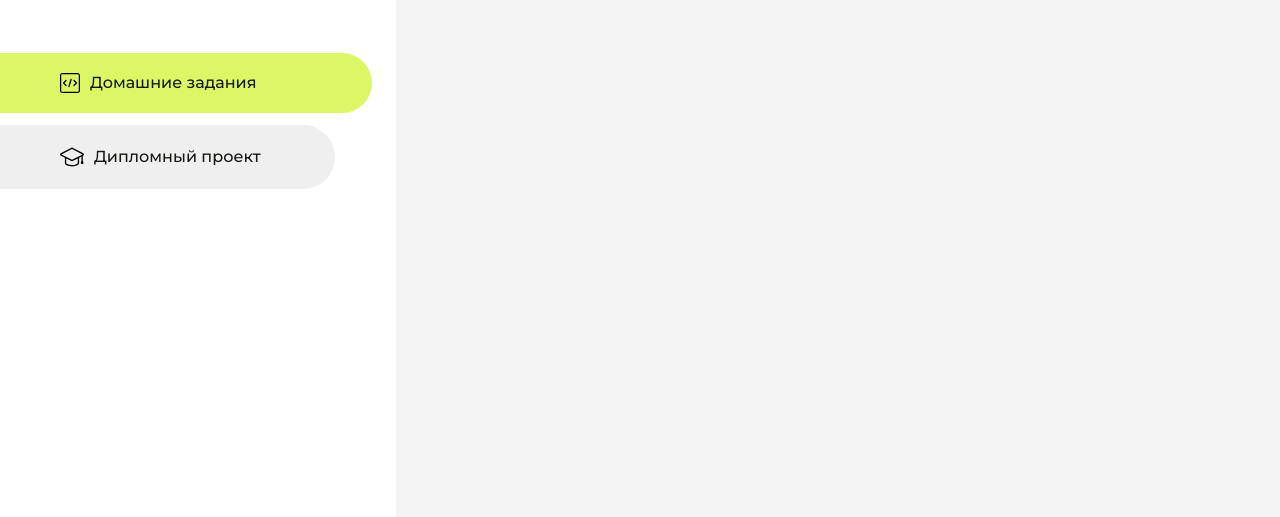
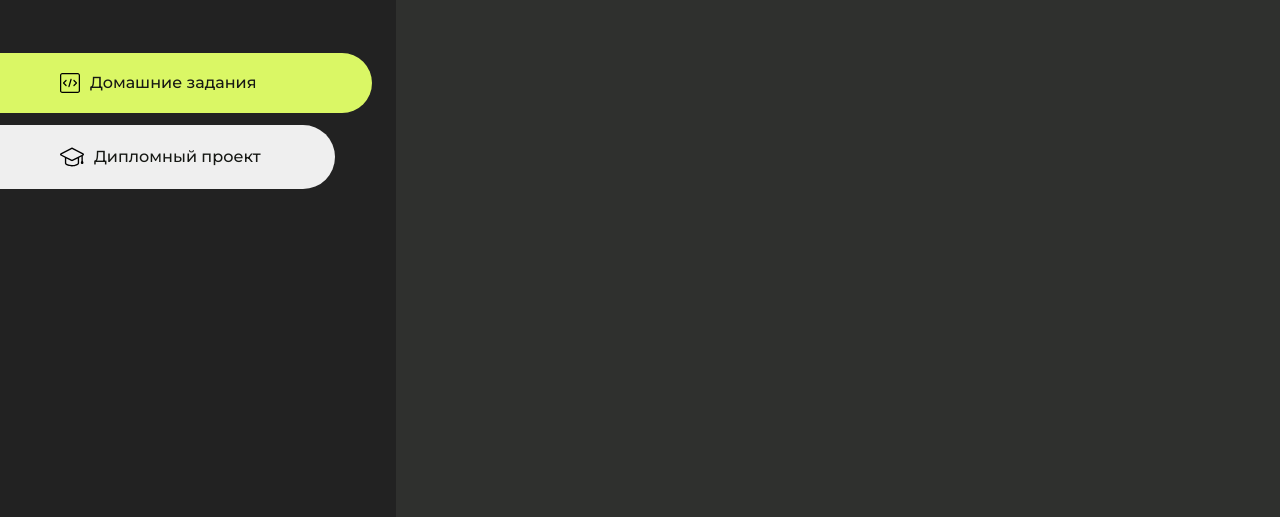
Before and after one commit to ThunDer104/thunder-hw, a plain HTML site: page index.html in a window 1280 px wide. Shown: the part 283-800 px from the top of the page. Drawn offline with Linux system fonts and the light colour scheme.

Commit message:
Update style.css

```diff
--- a/src/style.css
+++ b/src/style.css
@@ -42,7 +42,7 @@ body.overflow {
     padding: 40px 24px 40px 0;
     -ms-flex-negative: 0;
     flex-shrink: 0;
-    background-color: white;
+    background-color: #222;
 }
 
 
@@ -51,7 +51,7 @@ body.overflow {
     -webkit-box-flex: 1;
     -ms-flex-positive: 1;
     flex-grow: 1;
-    background-color: #F4F4F4;
+    background-color: #2f302e;
 }
 
 .container {
```
